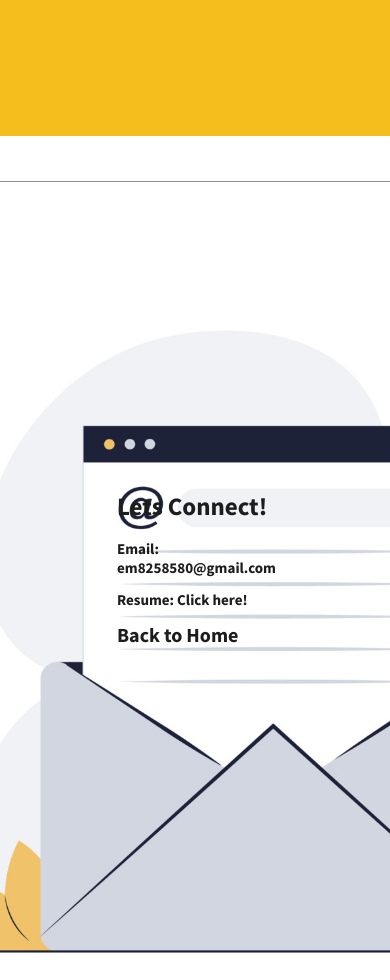
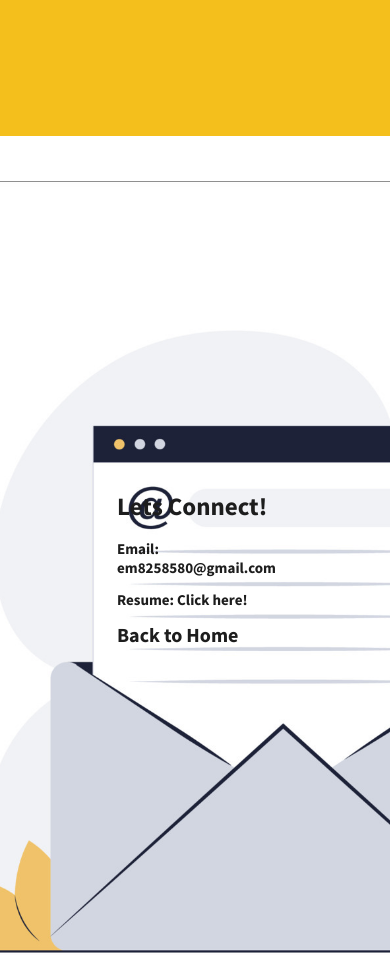
Before and after one commit to MediogreCoder/PortfolioWebsiteMobile, a React (Create React App) app in the folder portfoliosite/: page / in a window 390 px wide. Shown: the part 3240-4220 px from the top of the page. Built offline with nearby package versions, Linux system fonts and the light colour scheme.

Commit message:
contact bg adjust right

```diff
--- a/portfoliosite/src/ComponentsStyle/contact.css
+++ b/portfoliosite/src/ComponentsStyle/contact.css
@@ -36,7 +36,7 @@ a:hover {
 @media only screen and (max-width: 650px) {
   .contactArea{
     background-size: cover;
-    background-position-x: -190px;
+    background-position-x: -180px;
     background-position-y: 45px;
     font-size: 10px;
   }
```
